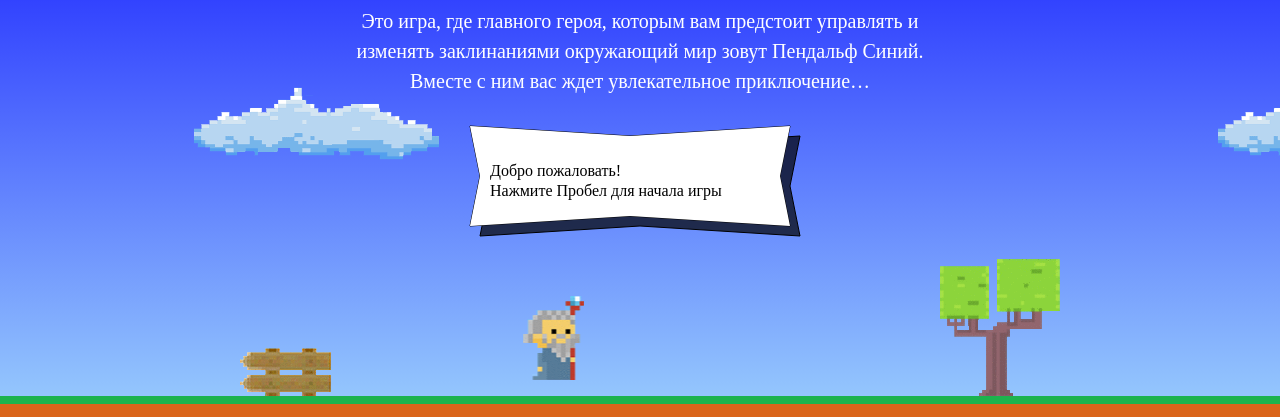
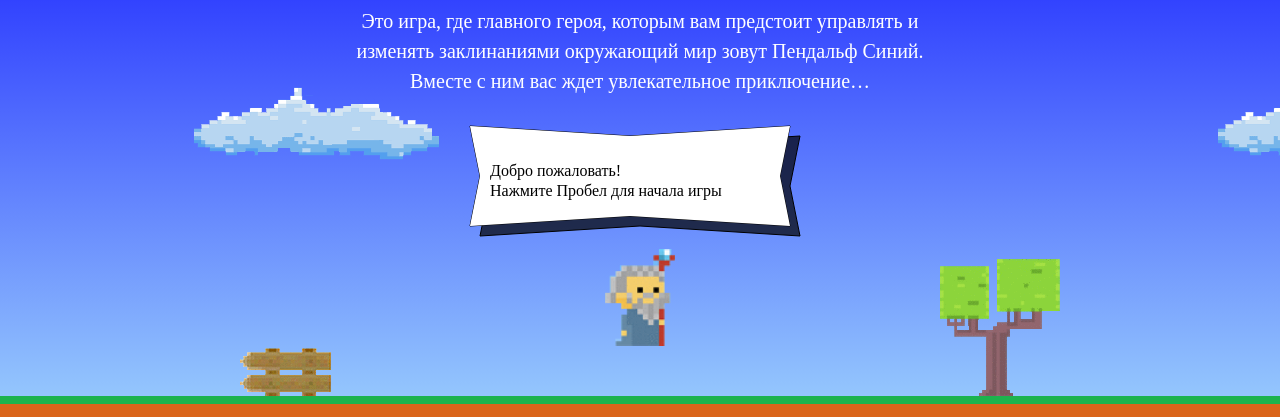
Before and after one commit to tatiana-oleynik/336023-code-and-magick-17, a website: page index.html in a window 1280 px wide. Shown: the part 203-620 px from the top of the page. Drawn offline with Linux system fonts and the light colour scheme; a web font is replaced by a local one.

Commit message:
Изменяет положение мага

```diff
--- a/index.html
+++ b/index.html
@@ -180,7 +180,32 @@
     <p class="setup-similar-label">Петр Петров</p>
   </div>
 </template>
+<script>
+  var fireballSize = 22;
 
+  var getFireballSpeed = function(left) {
+    return left ? 5 : 2;
+  };
+
+  var wizardSpeed = 3;
+  var wizardWidth = 70;
+
+  var etWizardHeight = function() {
+    var wizardHeight = 1.337 * wizardWidth;
+
+    return wizardHeight;
+  };
+
+  var getWizardX = function(width) {
+    var horizontal = (width / 2) - (wizardWidth / 2);
+    return horizontal;
+  };
+
+  var getWizardY = function(height) {
+    var vertical = ((height * 2) / 3) - (etWizardHeight() / 2);
+    return vertical;
+  };
+</script>
 <script src="js/game.js"></script>
 
 </body>
```
